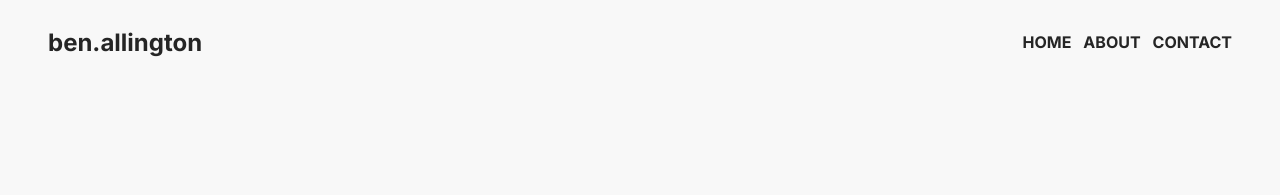
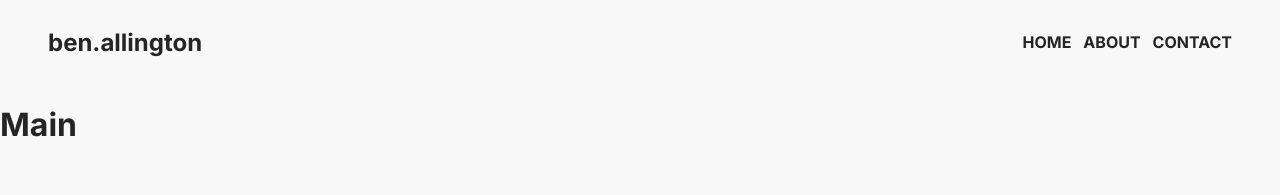
Before and after one commit to BenAllington95/my-portfolio-reactjs, a React (Create React App) app in the folder my-app/: page / in a window 1280 px wide. Shown: the top 195 px of the page. Built offline with nearby package versions, Linux system fonts and the light colour scheme.

Commit message:
Added Main.js React file

```diff
--- a/my-app/src/App.js
+++ b/my-app/src/App.js
@@ -1,10 +1,12 @@
 
 import Header from './Header';
+import Main from './Main';
 
 function App() {
   return (
     <div className="App">
       <Header />
+      <Main />
     </div>
   );
 }
--- /dev/null
+++ b/my-app/src/Main.js
@@ -0,0 +1,10 @@
+
+function Main() {
+    return (
+      <div className="main">
+        <h1>Main</h1>
+      </div>
+    );
+  }
+
+export default Main
```
